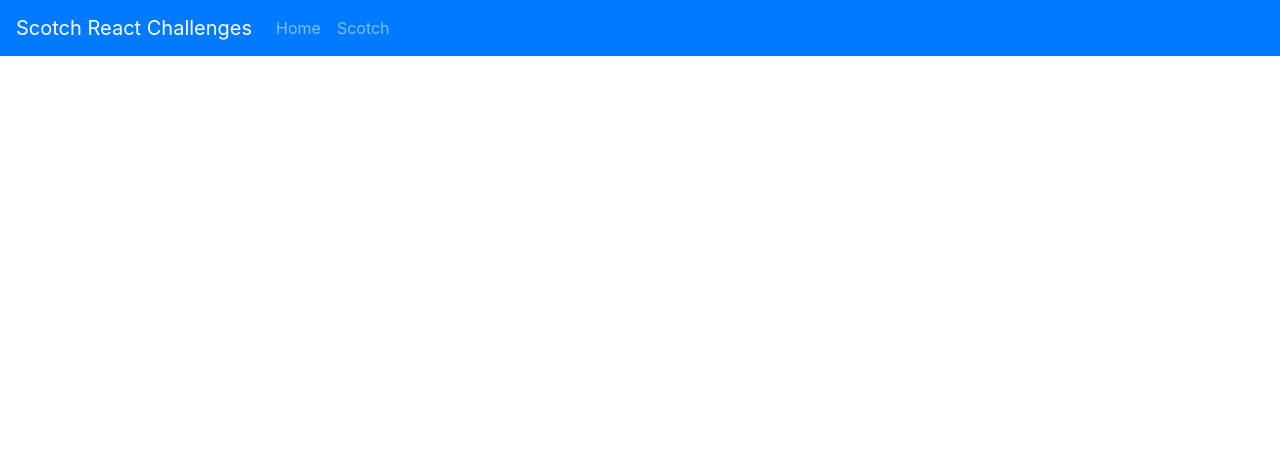
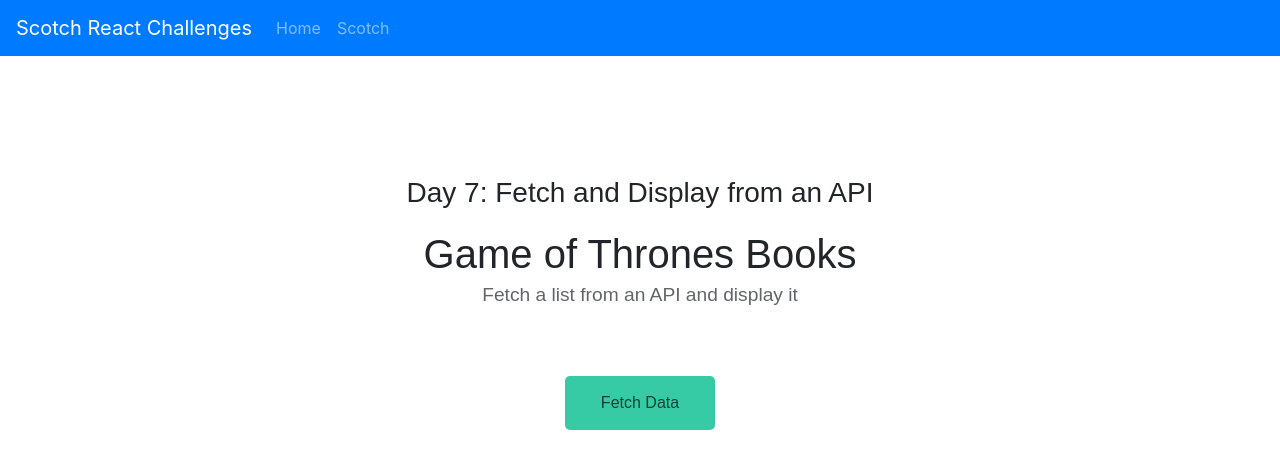
Before and after one commit to answebdev/scotch-react-10, a React (Create React App) app: page /fetch-and-display-from-an-api in a window 1280 px wide. Shown: the top 468 px of the page. Built offline with nearby package versions, Linux system fonts and the light colour scheme.

Commit message:
completed Day 7

```diff
--- a/src/App.css
+++ b/src/App.css
@@ -191,3 +191,71 @@ button {
   border-radius: 10px;
   border: none;
 }
+
+/* DAY SEVEN STYLES */
+.Api {
+  font-family: Arial, Helvetica, sans-serif;
+  text-align: center;
+  padding-top: 80px;
+}
+
+.Api > h1 {
+  margin-bottom: 5px;
+}
+
+.Api > h2 {
+  margin-top: 5px;
+  opacity: 0.7;
+  font-size: 1.2rem;
+  margin-bottom: 30px;
+}
+
+.fetch-button {
+  min-width: 150px;
+  margin-bottom: 30px;
+  padding: 15px;
+  font-size: 1em;
+  border-radius: 5px;
+  cursor: pointer;
+  background-color: rgb(54, 202, 165);
+  border: none;
+  color: rgb(15, 66, 54);
+  transition: all 0.5s;
+}
+
+.fetch-button:hover {
+  background-color: rgb(40, 209, 209);
+}
+
+.books {
+  display: flex;
+  flex-wrap: wrap;
+}
+
+.book {
+  background: #fff;
+  position: relative;
+  border-radius: 5px;
+  padding: 20px;
+  margin: 10px;
+  width: 47%;
+  color: #333;
+  flex-basis: width;
+  background-color: rgb(165, 230, 230);
+}
+
+.book h3 {
+  margin-bottom: 5px;
+  font-size: 1rem;
+  opacity: 0.7;
+}
+
+.book h2 {
+  margin-top: 5px;
+  margin-bottom: 30px;
+  font-size: 1.5rem;
+}
+
+.details {
+  text-align: left;
+}
--- a/src/App.js
+++ b/src/App.js
@@ -7,6 +7,7 @@ import Three from './components/pages/Three';
 import Four from './components/pages/Four';
 import Five from './components/pages/Five';
 import Six from './components/pages/Six';
+import Seven from './components/pages/Seven';
 
 import Navigation from './components/layout/Navigation';
 import './App.css';
@@ -36,6 +37,11 @@ function App() {
           />
           <Route exact path='/adding-calculator' component={Five} />
           <Route exact path='/dom-movement-with-events' component={Six} />
+          <Route
+            exact
+            path='/fetch-and-display-from-an-api'
+            component={Seven}
+          />
         </Switch>
       </div>
     </Router>
--- a/src/components/pages/Home.js
+++ b/src/components/pages/Home.js
@@ -51,6 +51,10 @@ const Home = () => {
             <strong>Day 6:</strong> DOM Movement with Events &nbsp;| &nbsp;
             <a href='/dom-movement-with-events'>View</a>
           </p>
+          <p>
+            <strong>Day 7:</strong> Fetch and Display from an API &nbsp;| &nbsp;
+            <a href='/fetch-and-display-from-an-api'>View</a>
+          </p>
         </div>
       </div>
     </Container>
--- /dev/null
+++ b/src/components/pages/Seven.js
@@ -0,0 +1,60 @@
+import React, { useState } from 'react';
+// import { Container } from 'react-bootstrap';
+
+// API: https://anapioficeandfire.com/
+
+const Seven = () => {
+  const [books, setBooks] = useState(null);
+  const apiURL = 'https://www.anapioficeandfire.com/api/books?pageSize=30';
+
+  function fetchBooks() {
+    fetch(apiURL)
+      .then((res) => res.json())
+      .then((data) => {
+        //   console.log(data)
+        setBooks(data);
+      });
+  }
+
+  return (
+    <div className='Api'>
+      <h3 style={{ marginTop: '40px', marginBottom: '20px' }}>
+        Day 7: Fetch and Display from an API
+      </h3>
+
+      <h1>Game of Thrones Books</h1>
+      <h2>Fetch a list from an API and display it</h2>
+
+      <div>
+        <button className='fetch-button' onClick={fetchBooks}>
+          Fetch Data
+        </button>
+        <br />
+      </div>
+
+      <div className='books'>
+        {books &&
+          books.map((book, index) => {
+            const cleanedDate = new Date(book.released).toDateString();
+            const authors = book.authors.join(', ');
+
+            return (
+              <div className='book' key={index}>
+                <h3>Book {index + 1}</h3>
+                <h2>{book.name}</h2>
+
+                <div className='details'>
+                  <p>👨: {authors}</p>
+                  <p>📖: {book.numberOfPages} pages</p>
+                  <p>🏘️: {book.country}</p>
+                  <p>⏰: {cleanedDate}</p>
+                </div>
+              </div>
+            );
+          })}
+      </div>
+    </div>
+  );
+};
+
+export default Seven;
```
